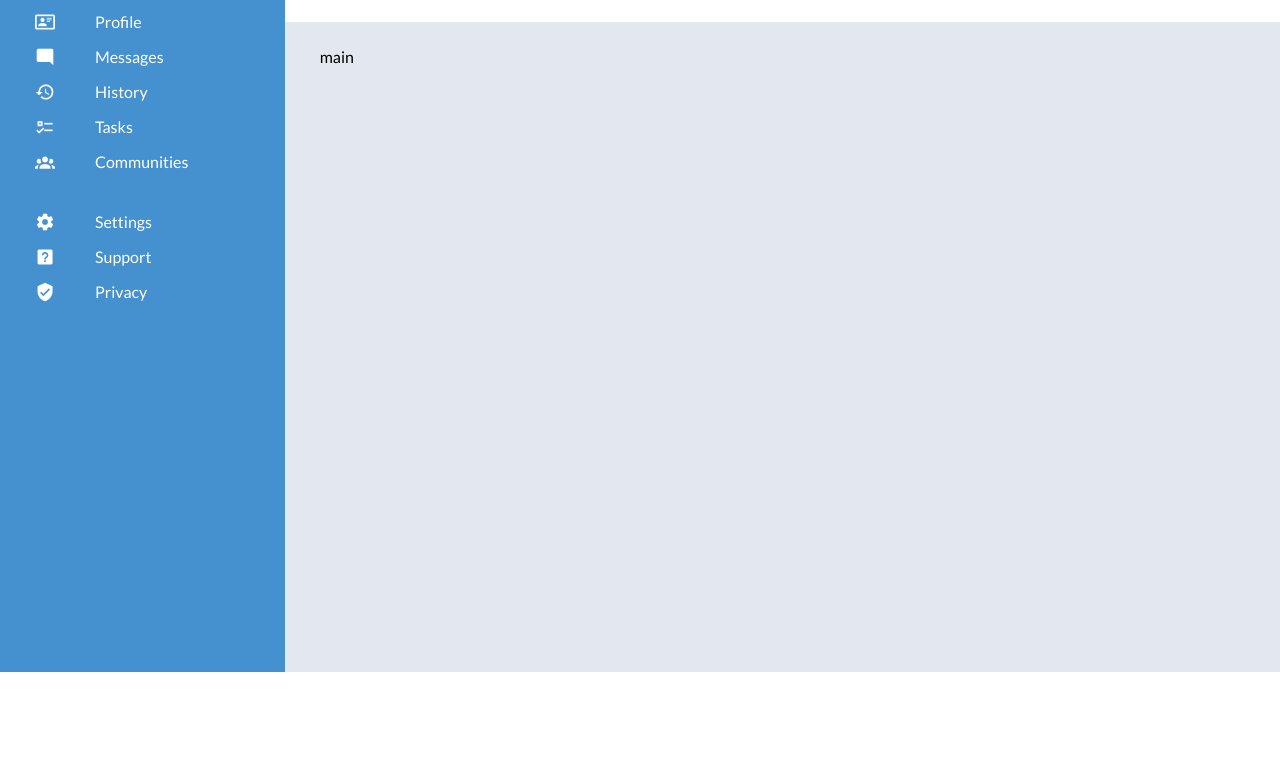
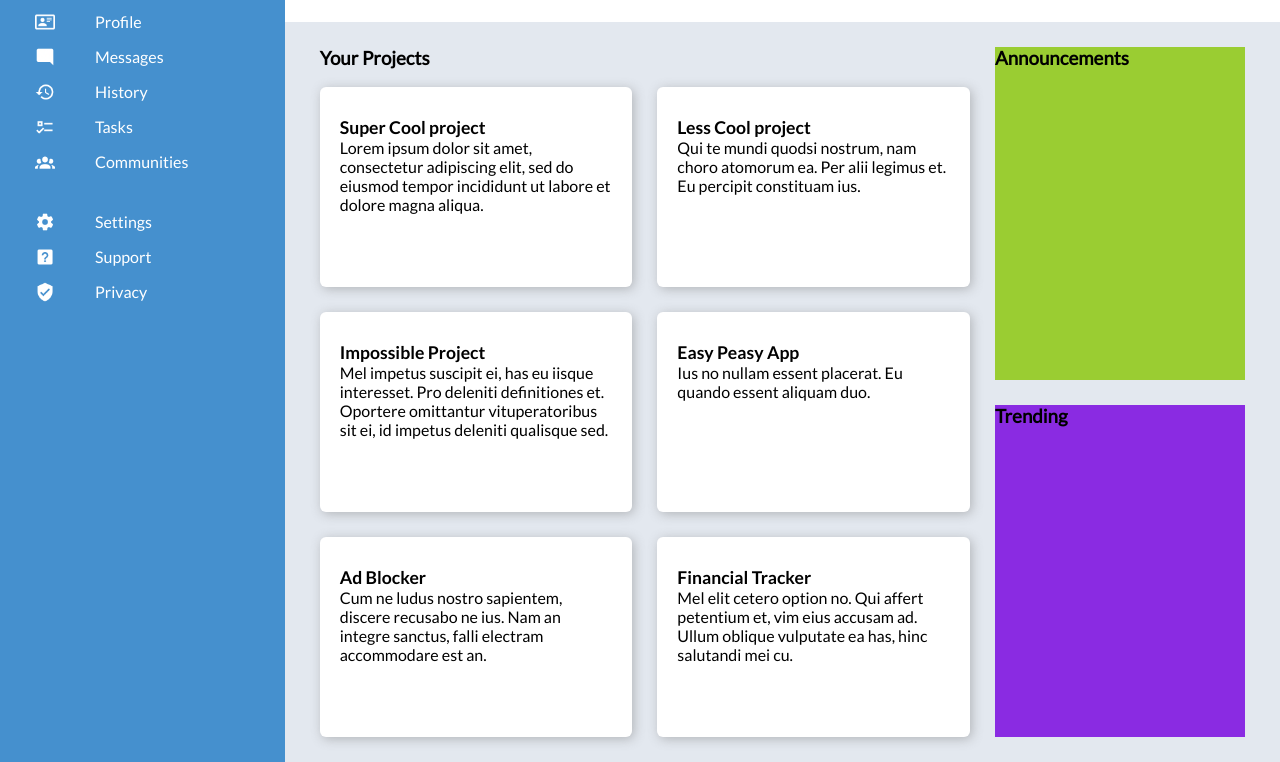
Before and after one commit to rayhen-com/css-grid-dashboard, a plain HTML site: page index.html in a window 1280 px wide. Shown: the part 128-890 px from the top of the page. Before the commit the page ends 800 px from the top, so only its background shows below. Drawn offline with Linux system fonts and the light colour scheme.

Commit message:
Add projects section

```diff
--- a/index.html
+++ b/index.html
@@ -80,7 +80,54 @@
         </div>
 
         <div id="main">
-main
+            <div class="projects-container">
+                <h3>Your Projects</h3>
+
+                <div class="projects-wrapper">
+                    <div class="projects-card">
+                        <h4>Super Cool project</h4>
+                        <p>Lorem ipsum dolor sit amet, consectetur adipiscing elit, sed do eiusmod tempor incididunt ut labore et dolore magna aliqua.</p>
+                    </div>
+
+                    <div class="projects-card">
+                        <h4>Less Cool project</h4>
+                        <p>Qui te mundi quodsi nostrum, nam choro atomorum ea. Per alii legimus et. Eu percipit constituam ius.</p>
+                    </div>
+
+                    <div class="projects-card">
+                        <h4>Impossible Project</h4>
+                        <p>Mel impetus suscipit ei, has eu iisque interesset. Pro deleniti definitiones et. Oportere omittantur vituperatoribus sit ei, id impetus deleniti qualisque sed.</p>
+                    </div>
+
+                    <div class="projects-card">
+                        <h4>Easy Peasy App</h4>
+                        <p>Ius no nullam essent placerat. Eu quando essent aliquam duo.</p>
+                    </div>
+
+                    <div class="projects-card">
+                        <h4>Ad Blocker</h4>
+                        <p>Cum ne ludus nostro sapientem, discere recusabo ne ius. Nam an integre sanctus, falli electram accommodare est an.</p>
+                    </div>
+
+                    <div class="projects-card">
+                        <h4>Financial Tracker</h4>
+                        <p>Mel elit cetero option no. Qui affert petentium et, vim eius accusam ad. Ullum oblique vulputate ea has, hinc salutandi mei cu.</p>
+                    </div>
+
+                </div>
+
+            </div>
+
+            <div class="announcements-container">
+                <h3>Announcements</h3>
+
+            </div>
+
+            <div class="trending-container">
+                <h3>Trending</h3>
+
+            </div>
+
         </div>
     </div>
 </body>
--- a/style.css
+++ b/style.css
@@ -33,6 +33,11 @@
 
 .icon {
     width: 20px;
+}
+
+h4 {
+    font-family: lato-bold, Helvetica, sans-serif;
+    font-size: 1.1rem;
 }
 
 /* ------------------------------------------------ */
@@ -155,4 +160,60 @@ input[type="search"] {
 /* MAIN */
 #main {
     background-color: rgb(227, 232, 239);
+    display: grid;
+    grid-template-columns: 1fr 250px;
+    grid-template-rows: 1fr 1fr;
+    grid-template-areas:
+    "projects announcements"
+    "projects trending";
+    gap: 25px;
 }
+
+.projects-container,
+.announcements-container,
+.trending-container {
+    display: grid;
+    grid-template-columns: 1fr;
+    grid-template-rows: 40px 1fr;
+}
+
+.projects-container {
+    /* background-color: burlywood; */
+    grid-area: projects;
+    /* display: grid;
+    grid-template-columns: 1fr;
+    grid-template-rows: 40px 1fr; */
+}
+
+.projects-wrapper {
+    display: grid;
+    grid-template-columns: repeat(auto-fill, minmax(300px, 1fr));
+    grid-template-rows: 200px;
+    grid-auto-rows: 200px;
+    gap: 25px;
+}
+
+.projects-card {
+    background-color: rgb(255, 255, 255);
+    border-radius: 6px;
+    height: 200px;
+    padding: 30px 20px;
+    box-shadow: 2px 2px 11px 0px rgba(115,115,115,0.44);
+    -webkit-box-shadow: 2px 2px 11px 0px rgba(115,115,115,0.44);
+    -moz-box-shadow: 2px 2px 11px 0px rgba(115,115,115,0.44);
+}
+
+
+
+
+
+.announcements-container {
+    background-color: yellowgreen;
+    grid-area: announcements;
+}
+
+.trending-container {
+    background-color: blueviolet;
+    grid-area: trending;
+
+}
```
